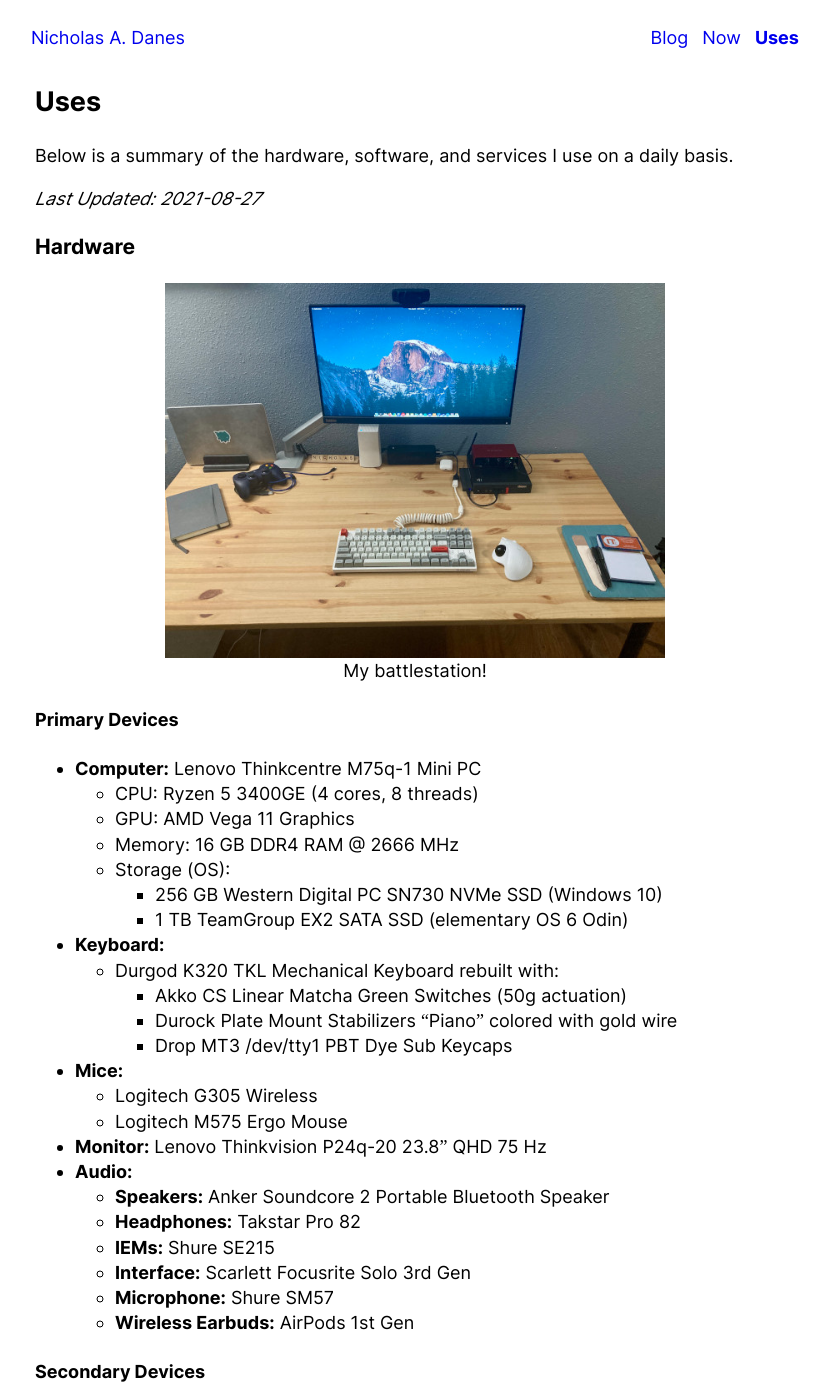
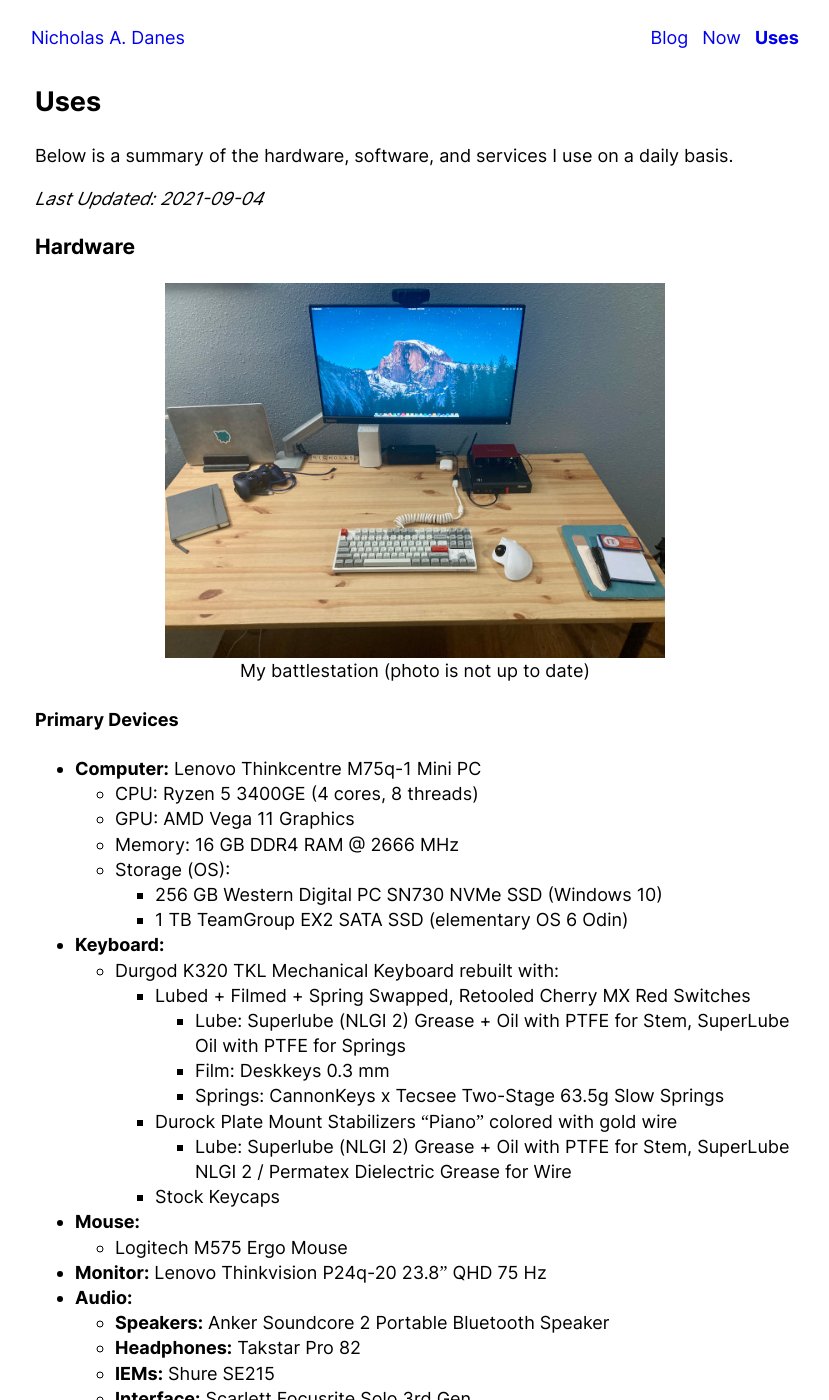
Before and after one commit to danesnick/old_website, a Jekyll site: the page built from uses.markdown, in a window 1280 px wide and 1400 px high. Shown: the whole window, without its empty margins (225-1054 px from the left). Built offline with Jekyll 4.4.1, drawn with Linux system fonts in a browser that asks for light colours.

Commit message:
Updated uses page

```diff
--- a/uses.markdown
+++ b/uses.markdown
@@ -7,13 +7,13 @@
 
 Below is a summary of the hardware, software, and services I use on a daily basis.
 
-*Last Updated: 2021-08-27*
+*Last Updated: 2021-09-04*
 
 ### Hardware
 
 <figure style="width:500px">
  <a href="/images/uses_setup.jpg"><img src="/images/uses_setup_small.jpg" alt="My battlestation!"></a>
-  <figcaption>My battlestation!</figcaption>
+  <figcaption>My battlestation (photo is not up to date)</figcaption>
 </figure>
 
 
@@ -27,11 +27,14 @@
 		+ 1 TB TeamGroup EX2 SATA SSD (elementary OS 6 Odin)
 * **Keyboard:**
 	+ Durgod K320 TKL Mechanical Keyboard rebuilt with:
-		+ Akko CS Linear Matcha Green Switches (50g actuation)
+		+ Lubed + Filmed + Spring Swapped, Retooled Cherry MX Red Switches
+			- Lube: Superlube (NLGI 2) Grease + Oil with PTFE for Stem, SuperLube Oil with PTFE for Springs
+			- Film: Deskkeys 0.3 mm
+			- Springs: CannonKeys x Tecsee Two-Stage 63.5g Slow Springs
 		+ Durock Plate Mount Stabilizers "Piano" colored with gold wire
-		+ Drop MT3 /dev/tty1 PBT Dye Sub Keycaps
-* **Mice:**
-	+ Logitech G305 Wireless
+			- Lube: Superlube (NLGI 2) Grease + Oil with PTFE for Stem, SuperLube NLGI 2 / Permatex Dielectric Grease for Wire
+		+ Stock Keycaps
+* **Mouse:**
 	+ Logitech M575 Ergo Mouse
 * **Monitor:** Lenovo Thinkvision P24q-20 23.8" QHD 75 Hz
 * **Audio:**
```
